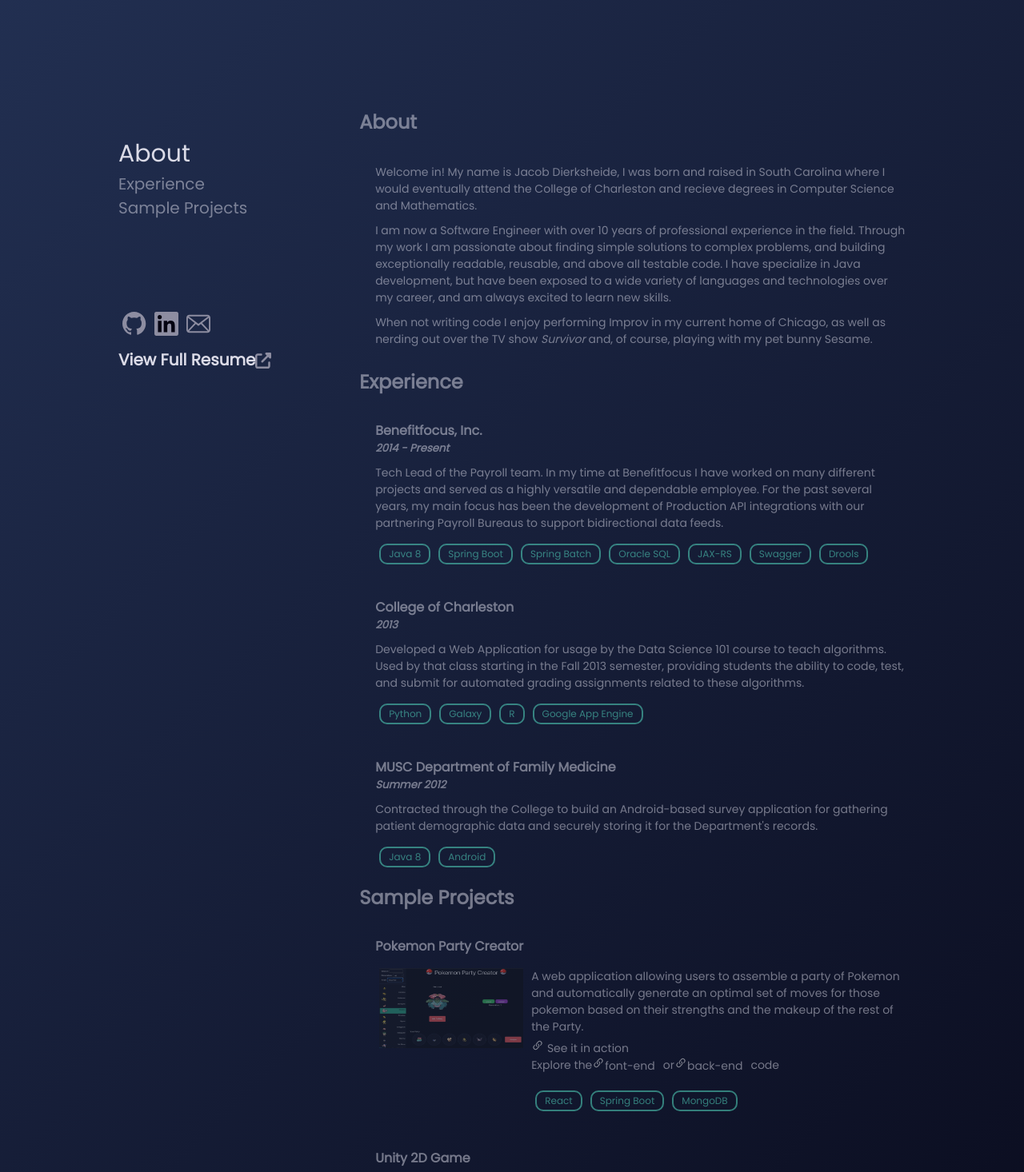
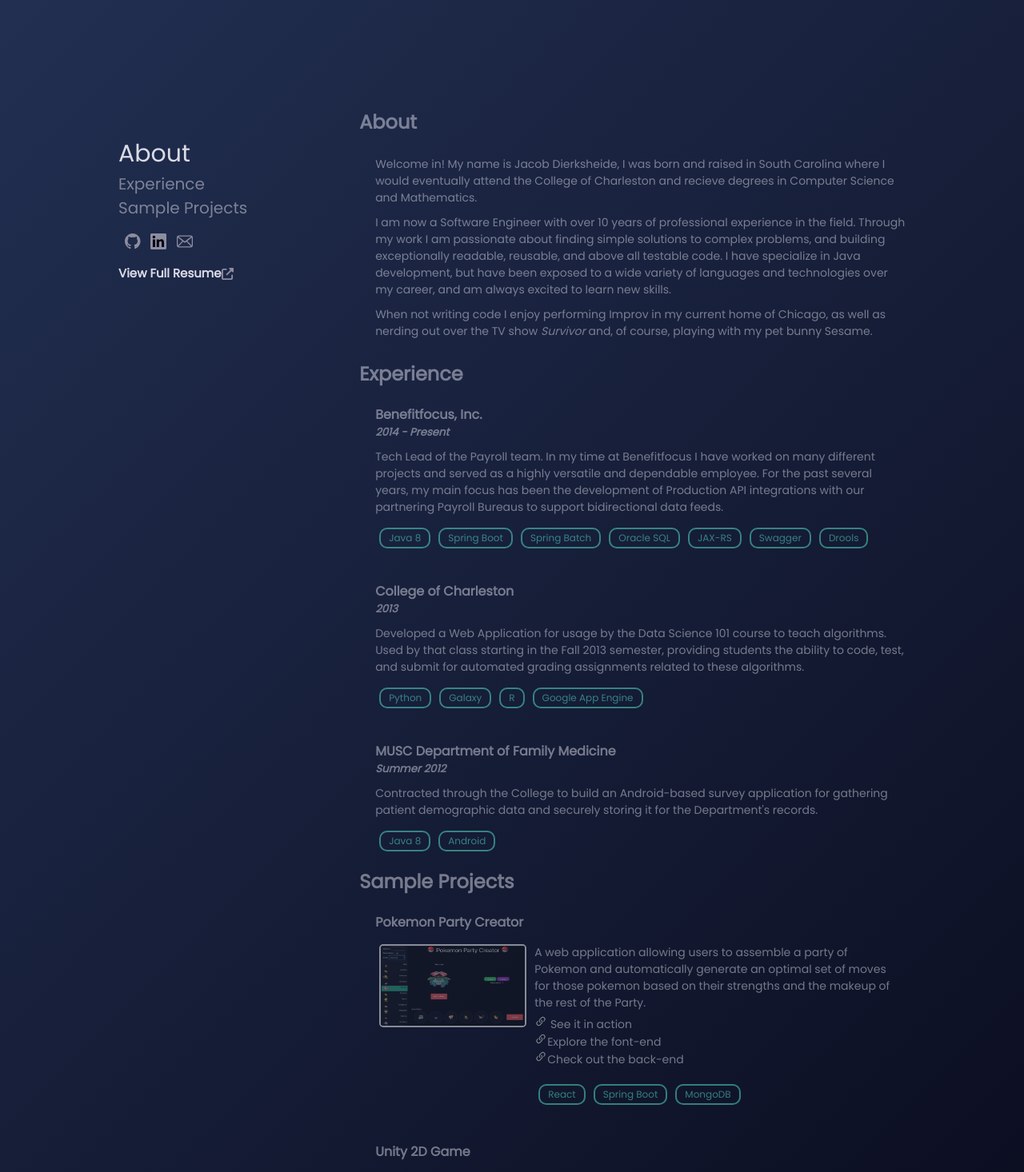
Before and after one commit to jldierk/jldierk-portfolio-app, a React (Create React App) app: page / in a window 1280 px wide. Shown: the part 1080-2546 px from the top of the page at 80% size. Built offline with nearby package versions, Linux system fonts and the light colour scheme.

Commit message:
styling images and nav links to look more cohesive

```diff
--- a/public/index.html
+++ b/public/index.html
@@ -2,7 +2,7 @@
 <html lang="en">
   <head>
     <meta charset="utf-8" />
-    <link rel="icon" href="%PUBLIC_URL%/favicon.ico" />
+    <link rel="icon" href="%PUBLIC_URL%/favicon.ico?v=3" />
     <meta name="viewport" content="width=device-width, initial-scale=1" />
     <meta name="theme-color" content="#000000" />
     <meta
--- a/src/Layout.js
+++ b/src/Layout.js
@@ -1,6 +1,7 @@
 import React from "react";
 import { Outlet } from "react-router";
 import NavBar from "./components/nav/NavBar";
+import { ExternalLinkSVG } from "./components/svgs/commonSVGs";
 
 const Layout = () => {
     return(
@@ -8,7 +9,7 @@
             {/* <NavBar/> */}
             <Outlet/>
             <div className='footer'>
-                Created with React, and hosted on AWS using a static S3 bucket.
+                This website was created with React. View the source code <a className='external-link' href="https://github.com/jldierk/jldierk-portfolio-app" target='_blank'><b>here</b><ExternalLinkSVG/></a>
             </div>
         </>
     );
--- a/src/components/ProjectBlock.js
+++ b/src/components/ProjectBlock.js
@@ -9,7 +9,7 @@
                 <div style={{display:"flex"}}>
                     <div className="project-image" style={{flex: 1, margin: "5px"}}>
                         <a href={props.projectLink}>
-                            <img style={{width: "180px", height:"100px", margin: "10px 0px 10px 0px"}} src={props.imageSrc}/>
+                            <img style={{width: "180px", height:"100px", margin: "10px 0px 10px 0px", borderRadius:"5px", border:"2px solid white"}} src={props.imageSrc}/>
                         </a>
                     </div>
                     <div className="project-desc" style={{flex: 5, margin: "5px"}}>
--- a/src/components/svgs/commonSVGs.js
+++ b/src/components/svgs/commonSVGs.js
@@ -14,7 +14,7 @@
 }
 
 export function MailSVG() {
-    return (<svg viewBox="0 -4 32 32" width="30" height="30" xmlns="http://www.w3.org/2000/svg" fill="#0e0e17">
+    return (<svg viewBox="0 -4 32 32" width="20" height="20" xmlns="http://www.w3.org/2000/svg" fill="#0e0e17">
                 <g id="SVGRepo_bgCarrier" stroke-width="0"></g>
                 <g id="SVGRepo_tracerCarrier" stroke-linecap="round" stroke-linejoin="round"></g>
                 <g id="SVGRepo_iconCarrier">
@@ -28,13 +28,13 @@
 }
 
 export function GitHubSVG() {
-    return (<svg width="30" height="30" viewBox='0 0 100 100' xmlns="http://www.w3.org/2000/svg">
+    return (<svg width="20" height="20" viewBox='0 0 100 100' xmlns="http://www.w3.org/2000/svg">
                 <path className="path-main" fill-rule="evenodd" clip-rule="evenodd" d="M48.854 0C21.839 0 0 22 0 49.217c0 21.756 13.993 40.172 33.405 46.69 2.427.49 3.316-1.059 3.316-2.362 0-1.141-.08-5.052-.08-9.127-13.59 2.934-16.42-5.867-16.42-5.867-2.184-5.704-5.42-7.17-5.42-7.17-4.448-3.015.324-3.015.324-3.015 4.934.326 7.523 5.052 7.523 5.052 4.367 7.496 11.404 5.378 14.235 4.074.404-3.178 1.699-5.378 3.074-6.6-10.839-1.141-22.243-5.378-22.243-24.283 0-5.378 1.94-9.778 5.014-13.2-.485-1.222-2.184-6.275.486-13.038 0 0 4.125-1.304 13.426 5.052a46.97 46.97 0 0 1 12.214-1.63c4.125 0 8.33.571 12.213 1.63 9.302-6.356 13.427-5.052 13.427-5.052 2.67 6.763.97 11.816.485 13.038 3.155 3.422 5.015 7.822 5.015 13.2 0 18.905-11.404 23.06-22.324 24.283 1.78 1.548 3.316 4.481 3.316 9.126 0 6.6-.08 11.897-.08 13.526 0 1.304.89 2.853 3.316 2.364 19.412-6.52 33.405-24.935 33.405-46.691C97.707 22 75.788 0 48.854 0z" fill="#8d8da1"/>
             </svg>);
 }
 
 export function LinkedInSVG() {
-    return (<svg xmlns="http://www.w3.org/2000/svg" viewBox="0 0 32 32" width="30" height="30">
+    return (<svg xmlns="http://www.w3.org/2000/svg" viewBox="0 0 32 32" width="20" height="20">
                 <path className="path-main" d="M29.63.001H2.362C1.06.001 0 1.034 0 2.306V29.69C0 30.965 1.06 32 2.362 32h27.27C30.937 32 32 30.965 32 29.69V2.306C32 1.034 30.937.001 29.63.001z" fill="#8d8da1"/><path d="M4.745 11.997H9.5v15.27H4.745zm2.374-7.6c1.517 0 2.75 1.233 2.75 2.75S8.636 9.9 7.12 9.9a2.76 2.76 0 0 1-2.754-2.753 2.75 2.75 0 0 1 2.753-2.75m5.35 7.6h4.552v2.087h.063c.634-1.2 2.182-2.466 4.5-2.466 4.806 0 5.693 3.163 5.693 7.274v8.376h-4.743V19.84c0-1.77-.032-4.05-2.466-4.05-2.47 0-2.85 1.93-2.85 3.92v7.554h-4.742v-15.27z" fill="#040311"/>
             </svg>);
 }
--- a/src/index.css
+++ b/src/index.css
@@ -13,10 +13,6 @@
 
 h1 {
   font-size: 100px;
-}
-
-h2 {
-  padding-bottom: 10px;
 }
 
 a {
--- a/src/pages/home.js
+++ b/src/pages/home.js
@@ -47,7 +47,7 @@
 
   function handleNavChange(intersections) {
     var section = intersections[0];
-    if (section.intersectionRatio >= 0.6) {
+    if (section.intersectionRatio >= 0.7) {
       setCurrSection(section.target.id);
     }
   }
@@ -60,7 +60,7 @@
     }
   }, [])
 
-  var observer = new IntersectionObserver(handleNavChange, {threshold: .6});
+  var observer = new IntersectionObserver(handleNavChange, {threshold: .7});
 
     return (
       <div className="content">
@@ -78,16 +78,17 @@
         <div style={{height:"50vh"}}/>
         <div id="details" style={{display: "flex"}}>
           <div style={{flex:"2", fontSize: "20px", textAlign: "Left", position: "-webkit-sticky", position: "sticky", alignSelf: "flex-start", top:"0px", padding:"50px 20px 20px 20px"}}>
-            <div id="nav-link" className={`${currSection == "about" ? "active" : ""}`}><a href="#about">About</a></div>
-            <div id="nav-link" className={`${currSection == "experience" ? "active" : ""}`}><a href="#experience">Experience</a></div>
-            <div id="nav-link" className={`${currSection == "sample-projects" ? "active" : ""}`}><a href="#sample-projects">Sample Projects</a></div>
-            <div style={{height:"100px"}}></div>
+            <div>
+              <div id="nav-link" className={`${currSection == "about" ? "active" : ""}`}><a href="#about">About</a></div>
+              <div id="nav-link" className={`${currSection == "experience" ? "active" : ""}`}><a href="#experience">Experience</a></div>
+              <div id="nav-link" className={`${currSection == "sample-projects" ? "active" : ""}`}><a href="#sample-projects">Sample Projects</a></div>
+            </div>
             <div style={{display: "flex", width: "100px", justifyContent: "space-evenly", marginTop: "10px"}}>
               <a className='svg-link' href='https://github.com/jldierk' target='_blank'><GitHubSVG/></a>
               <a className='svg-link' href='https://www.linkedin.com/in/jacob-dierksheide-b1268091' target='_blank'><LinkedInSVG/></a>
               <a className='svg-link' href='mailto:jldierk@gmail.com'><MailSVG/></a>
             </div>
-            <a className='external-link' href={resume} target='_blank'><b>View Full Resume</b><ExternalLinkSVG/></a>
+            <a className='external-link' style={{fontSize: "15px"}} href={resume} target='_blank'><b>View Full Resume</b><ExternalLinkSVG/></a>
           </div>
           <div style={{paddingTop: "15px", flex: "5"}}>
             <div id="about" className="section">
@@ -135,15 +136,14 @@
                   A web application allowing users to assemble a party of Pokemon and automatically generate an optimal set of moves for those pokemon based on their strengths and the makeup of the rest of the Party.
                 </div>
                 <div style={{margin: "5px 0px 5px 0px"}}>
-                  <a class="external-link" href='https://jldierk.github.io/pokemon-client'>
-                    <LinkSVG/> See it in action
-                  </a>
                   <div>
-                    Explore the
-                    <a class="external-link" href='https://github.com/jldierk/pokemon-client'><LinkSVG/>font-end</a>
-                    or
-                    <a class="external-link" href='https://github.com/jldierk/pokemon-party-app'><LinkSVG/>back-end</a>
-                    code
+                    <a class="external-link" href='https://jldierk.github.io/pokemon-client'><LinkSVG/> See it in action</a>
+                  </div>
+                  <div>
+                    <a class="external-link" href='https://github.com/jldierk/pokemon-client'><LinkSVG/>Explore the font-end</a>
+                  </div>
+                  <div>
+                    <a class="external-link" href='https://github.com/jldierk/pokemon-party-app'><LinkSVG/>Check out the back-end</a>
                   </div>
                 </div>
               </ProjectBlock>
```
Also changed, not shown: public/manifest.json, 1 other file (tests, documents, lock files or other folders).
